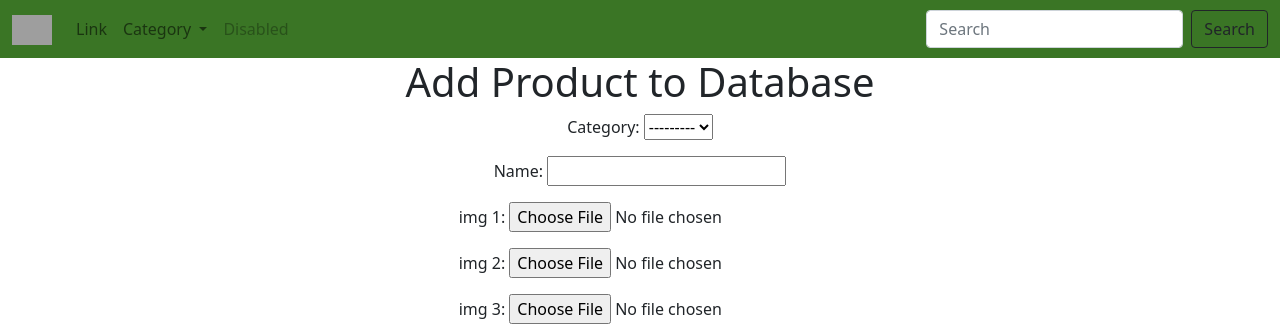
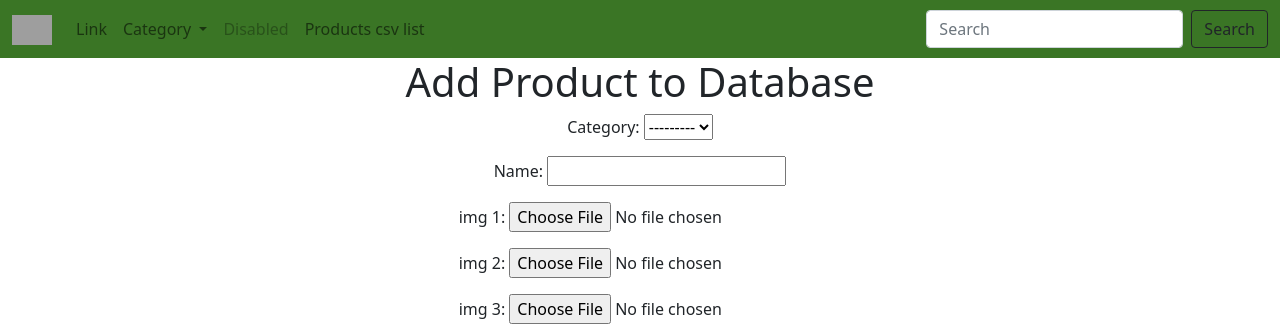
Before and after one commit to swiatekPiotr/mebramp, a Django app: page /add_product in a window 1280 px wide. Shown: the top 328 px of the page. Run offline with Django 4.2, Linux system fonts and the light colour scheme; data that the repository does not hold is empty; grey boxes are pictures that could not be loaded.

Commit message:
generating csv products' file

```diff
--- a/main/templates/main/base.html
+++ b/main/templates/main/base.html
@@ -43,6 +43,9 @@
             </li>
             <li class="nav-item">
               <a class="nav-link disabled" href="#" tabindex="-1" aria-disabled="true">Disabled</a>
+            </li>
+            <li class="nav-item">
+              <a class="nav-link" href="/products_csv" > Products csv list </a>
             </li>
             {% if user.id == 2 %}
               <li class="nav-item">
--- a/main/templates/main/product.html
+++ b/main/templates/main/product.html
@@ -73,7 +73,7 @@
       {% for product in products %}
         {% if product.category_id == single_product.category_id and product.id != single_product.id %}
           <a title="view this product" href="{{ product.id }}">
-              <img height="180" src="{{ product.product_image1.url }}">
+              <img height="170" src="{{ product.product_image1.url }}">
           </a>
         {% endif %}
       {% endfor %}
--- a/main/urls.py
+++ b/main/urls.py
@@ -11,4 +11,5 @@ urlpatterns = [
     path("update_product", views.update_product, name='update-product'),
     path("update_product/<int:product_id>", views.update_product, name='update-product'),
     path("product/<int:id>/product_pdf", views.product_pdf, name='product-pdf'),
+    path("products_csv", views.products_csv, name='products-csv'),
 ]
--- a/main/views.py
+++ b/main/views.py
@@ -2,11 +2,12 @@ from django.shortcuts import render, redirect
 from .models import Categories, Products
 from .forms import ProductsForm
 
-from django.http import FileResponse
+from django.http import FileResponse, HttpResponse
 import io
 from reportlab.pdfgen import canvas
 from reportlab.lib.units import inch
 from reportlab.lib.pagesizes import letter
+import csv
 
 
 def home(request):
@@ -86,3 +87,20 @@ def product_pdf(request, id):
     c.save()
     buf.seek(0)
     return FileResponse(buf, as_attachment=True, filename=single_product.name+'.pdf')
+
+
+def products_csv(request):
+    products = Products.objects.all()
+    response = HttpResponse(content_type='text/csv')
+    response['Content-Disposition'] = 'attachment; filename=products.csv'
+
+    # create csv writer
+    writer = csv.writer(response)
+
+    # add column headings to csv file
+    writer.writerow(['product id', 'product name', 'price', 'category id', 'description'])
+
+    # loop thu and output
+    for i in products:
+        writer.writerow([i.id, i.name, i.price, i.category_id, i.description])
+    return response
```
